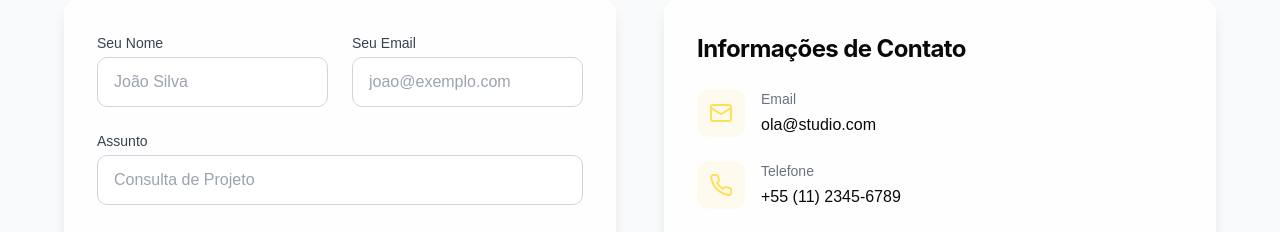
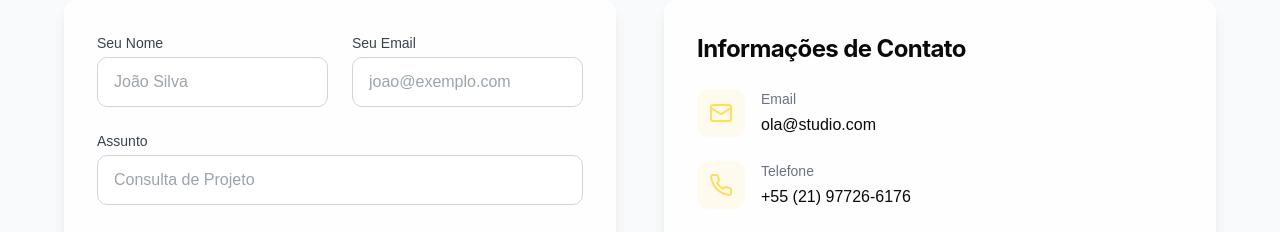
Before and after one commit to layla-ventilari/creative-identity-portfolio, a React (Vite) app: page / in a window 1280 px wide. Shown: the part 3826-4058 px from the top of the page. Built offline with nearby package versions, Linux system fonts and the light colour scheme; a web font is replaced by a local one.

Commit message:
Visual edit in Lovable
Edited UI in Lovable

```diff
--- a/src/components/contact/ContactInfo.tsx
+++ b/src/components/contact/ContactInfo.tsx
@@ -1,10 +1,7 @@
-
 import React from 'react';
 import { Mail, Phone, MapPin } from 'lucide-react';
-
 const ContactInfo = () => {
-  return (
-    <div className="glass-card p-8 h-full">
+  return <div className="glass-card p-8 h-full">
       <h3 className="text-2xl font-bold mb-6">Informações de Contato</h3>
 
       <div className="space-y-6">
@@ -26,9 +23,7 @@ const ContactInfo = () => {
           </div>
           <div>
             <p className="text-sm text-gray-500 mb-1">Telefone</p>
-            <a href="tel:+551123456789" className="font-medium hover:text-accent1 transition-colors">
-              +55 (11) 2345-6789
-            </a>
+            <a href="tel:+551123456789" className="font-medium hover:text-accent1 transition-colors">+55 (21) 97726-6176</a>
           </div>
         </div>
 
@@ -63,8 +58,6 @@ const ContactInfo = () => {
           </li>
         </ul>
       </div>
-    </div>
-  );
+    </div>;
 };
-
 export default ContactInfo;
```
